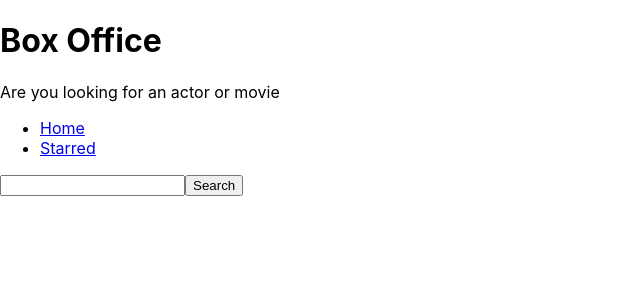
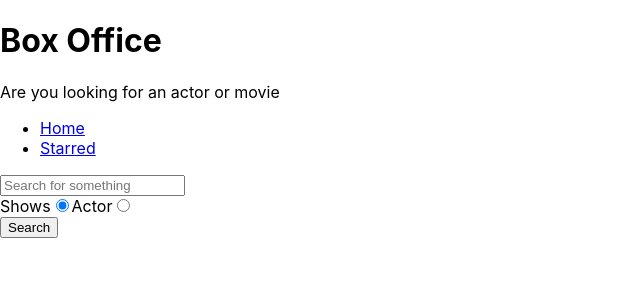
Before and after one commit to sagartare12/box-office, a React (Create React App) app: page / in a window 1280 px wide. Shown: the top 300 px of the page, without its empty margins (0-640 px from the left). Built offline with nearby package versions, Linux system fonts and the light colour scheme; the HTML template or start-up script is replaced by a standard one.

Commit message:
Add search option

```diff
--- a/src/Pages/Home.js
+++ b/src/Pages/Home.js
@@ -5,11 +5,15 @@
 
     const [ input , setInput ] = useState('');
     const [results , setResults] = useState(null);
+    const [ searchOption , setSearchOption ] = useState('shows');
+
+    const isSearchShows = searchOption === 'shows';
+
 
     const onSearch = () =>{
         // http://api.tvmaze.com/
 
-      apiGet(`search/shows?q=${input}`).then(result => {
+      apiGet(`search/${searchOption}?q=${input}`).then(result => {
         setResults(result);
         console.log(result);
     });
@@ -32,17 +36,39 @@
             return <div>No result found</div>
         }
         if(results && results.length > 0){
-            return (
-                <div>
-                {results.map((item) => <div key={item.show.id}>{item.show.name}</div>)}
-                </div>
-            )
+            return results[0].show ? results.map((item) => <div key={item.show.id}>{item.show.name}</div>)
+            :results.map((item) => <div key={item.person.id}>{item.person.name}</div>)
+
+
         }
         return (null);
      }
+
+     const onRadioChange = (ev) => {
+         setSearchOption(ev.target.value);
+     }
+     console.log(searchOption);
     return (
         <MainPageLayout>
-            <input type="text" onChange={toInputChange} onKeyDown={onKeyDown} value={input} />
+            <input type="text" placeholder="Search for something" onChange={toInputChange} onKeyDown={onKeyDown} value={input} />
+
+            <div><label htmlFor="for-shows">
+                Shows
+                <input id="for-shows"
+                type="radio"
+                value="shows"
+                checked={isSearchShows}
+                onChange={onRadioChange}/>
+            </label>
+            <label htmlFor="for-actor">
+                Actor
+                <input id="for-actor"
+                type="radio"
+                value="people"
+                checked={!isSearchShows}
+                onChange={onRadioChange}/>
+            </label>
+            </div>
             <button type="button" onClick={onSearch} >Search</button>
             {renderResult()}
         </MainPageLayout>
```
